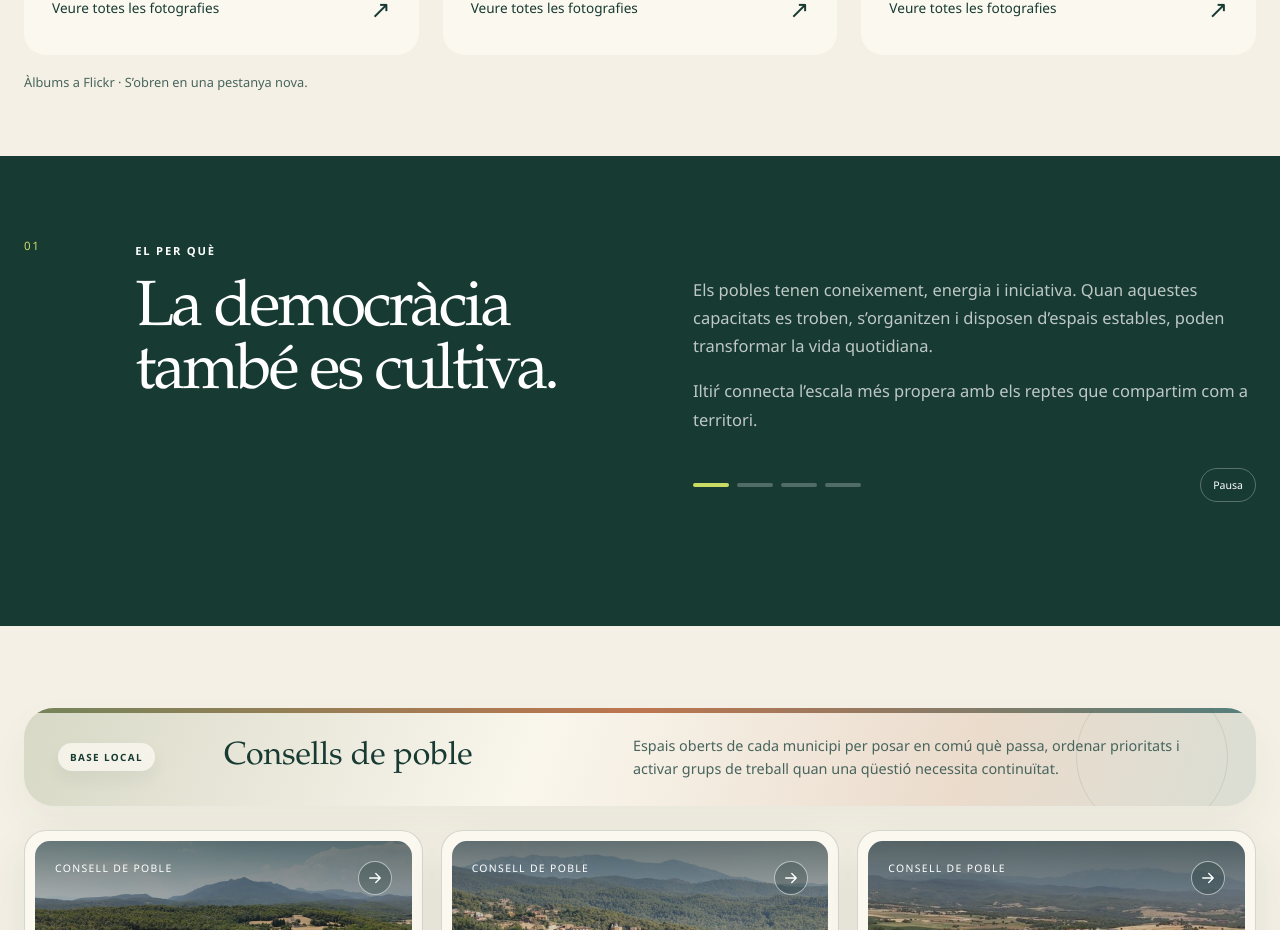
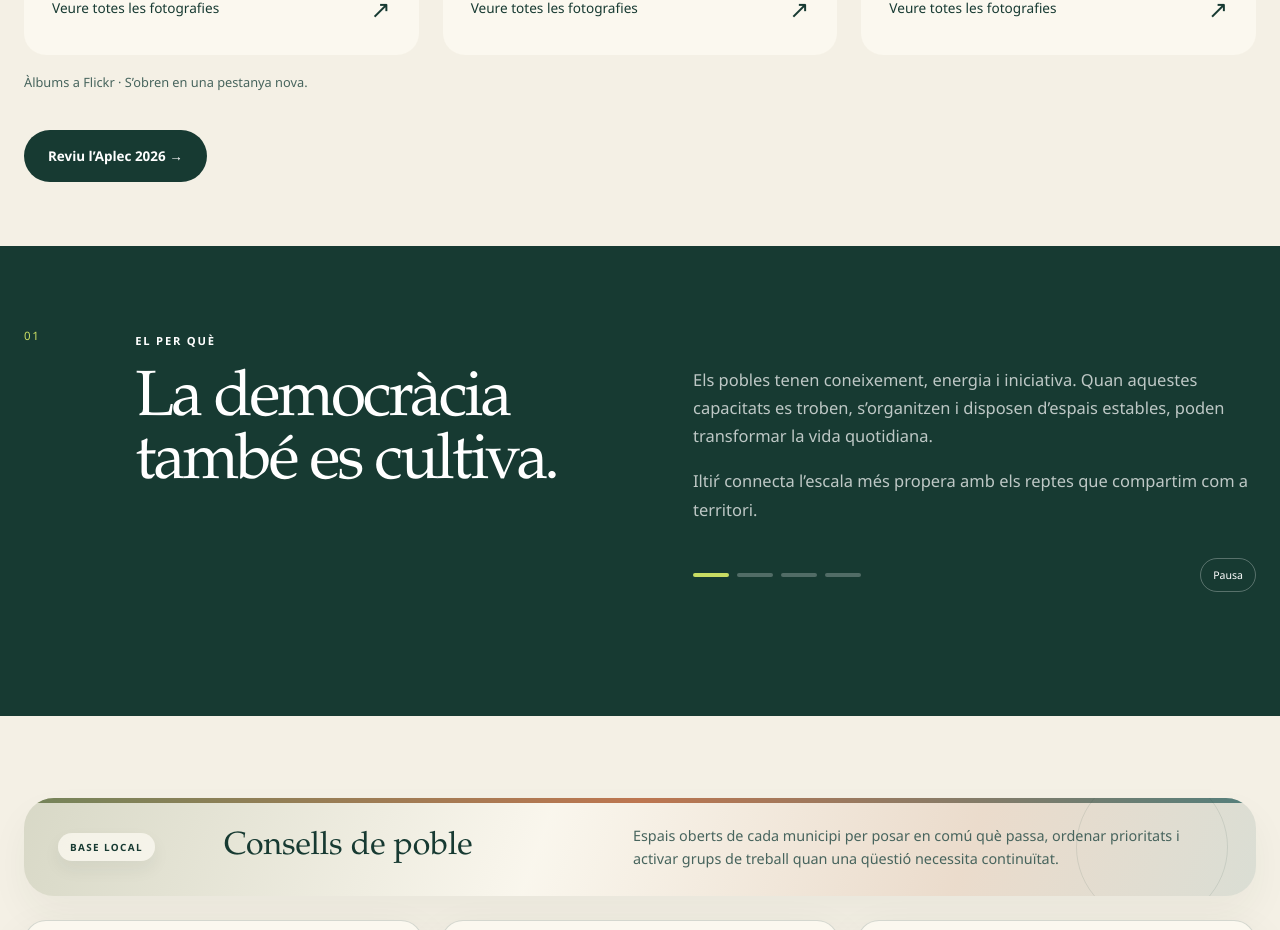
Before and after one commit to Miceli-Social/aplec-iltir-web, a Next.js app: page / in a window 1280 px wide. Shown: the part 2077-3007 px from the top of the page. Built offline with nearby package versions, Linux system fonts and the light colour scheme; no server answers.

Commit message:
Add permanent Reviu navigation links

```diff
--- a/src/app/aplecs/2026/page.tsx
+++ b/src/app/aplecs/2026/page.tsx
@@ -4,6 +4,7 @@ import { getAplecReturns } from "@/lib/content-store";
 export const dynamic = "force-dynamic";
 import type { Metadata } from "next";
 import Image from "next/image";
+import Link from "next/link";
 import {
   aplec2026Program,
   aplec2026OtherActivities,
@@ -69,6 +70,9 @@ export default async function Aplec2026Page() {
             treballen des dels pobles, generar aprenentatges, expressar el
             vincle amb el territori i celebrar la cultura arrelada al lloc.
           </p>
+          <div className="hero-actions">
+            <Link className="button button-light" href="/aplecs/2026/reviu">Reviu l’Aplec: fotografies i retorns →</Link>
+          </div>
         </div>
       </header>
 
--- a/src/app/page.tsx
+++ b/src/app/page.tsx
@@ -118,6 +118,9 @@ export default async function Home() {
         <h2 id="home-albums-title">L’Aplec, dia a dia</h2>
         <p className="aplec-albums-intro">El 16, 17 i 18 d’octubre vam compartir tres dies de comunitat. Reviu-los en imatges.</p>
         <FlickrAlbumLinks />
+        <div className="hero-actions">
+          <Link className="button button-primary" href="/aplecs/2026/reviu">Reviu l’Aplec 2026 →</Link>
+        </div>
       </section>
 
       <ManifestoSlider />
```
